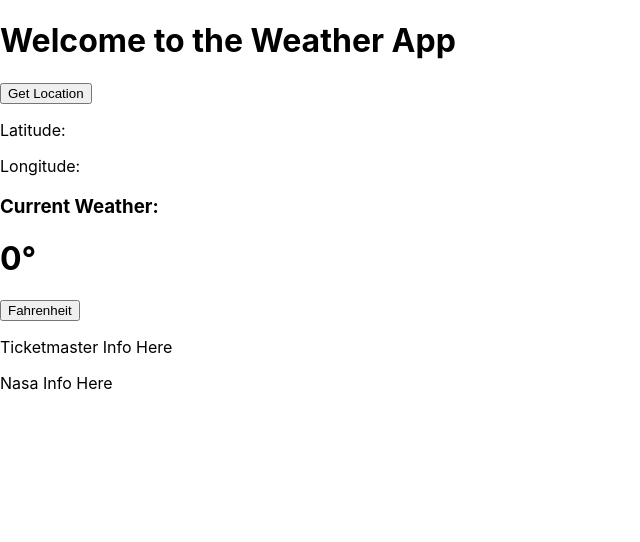
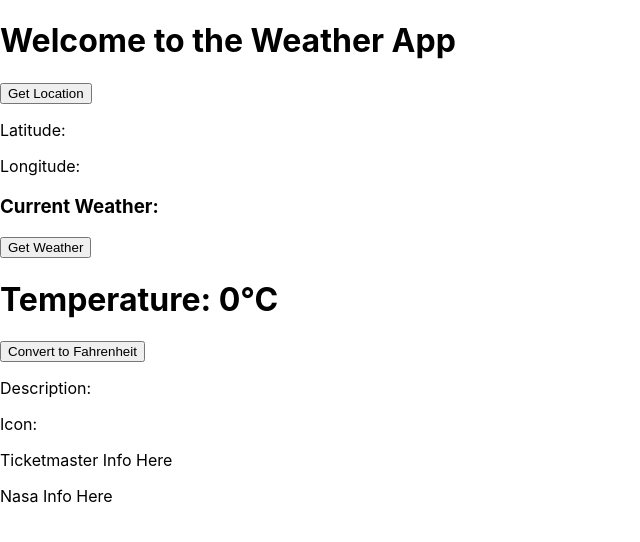
Before and after one commit to Alex-Lee-Myers/Location-Station, a React (Create React App) app: page / in a window 1280 px wide. Shown: the top 542 px of the page, without its empty margins (0-640 px from the left). Built offline with nearby package versions, Linux system fonts and the light colour scheme; no server answers.

Commit message:
fetch working. darn you HTTPS:...everything else was right. Button works too for C/F switching. icon too. yeah.

```diff
--- a/public/index.html
+++ b/public/index.html
@@ -9,7 +9,6 @@
       name="description"
       content="Web site created using create-react-app"
     />
-    <link rel="apple-touch-icon" href="%PUBLIC_URL%/logo192.png" />
     <link rel="manifest" href="%PUBLIC_URL%/manifest.json" />
     <title>72 Hours of Fun</title>
   </head>
--- a/src/components/OpenWeather.js
+++ b/src/components/OpenWeather.js
@@ -1,45 +1,52 @@
-import {useState} from 'react';
-import {Row} from 'reactstrap';
+import { useState } from 'react';
+import { Row } from 'reactstrap';
+import { owAPIKey } from '../environment';
 
-const OpenWeather = (props) => {
-    const apikey = "64bfb013b2e8badaa4709707c0aa580b";
-    console.log("props.latitude:", props.latitude)
-    console.log("props.longitude:", props.longitude)
-    const owAPI = `api.openweathermap.org/data/2.5/weather?lat=${props.latitude}&lon=${props.longitude}&appid=${apikey}`
-    console.log("owAPI:", owAPI)
+const OpenWeather = (props) => {
+    const [currentWeather, setCurrentWeather] = useState({ temp: 0,icon: '',description: ''});
+    const getCurrentWeather = async () => {
+        const apiKey = owAPIKey;
+        const owAPI = `https://api.openweathermap.org/data/2.5/weather?lat=${props.latitude}&lon=${props.longitude}&appid=${apiKey}`
+        await fetch(owAPI)
+            .then((res) => {
+                const response = res.json();
+                return response;
+            })
+            .then((data) => {
+                setCurrentWeather({
+                    temp: data.main.temp - 273.15, //default to Celsius
+                    icon: `http://openweathermap.org/img/wn/${data.weather[0].icon}.png`,
+                    description: data.weather[0].description
+                })
+            })
+            .catch(err => console.log(err));
+    }
 
     const [isFahrenheit, setIsFahrenheit] = useState(false);
     const toggleFahrenheit = () => {
-        setIsFahrenheit(!isFahrenheit);
+        setIsFahrenheit(!isFahrenheit)
+            setCurrentWeather(prevWeather => ({
+                ...prevWeather,
+                temp: !isFahrenheit ? (currentWeather.temp * (9 / 5)) + 32 : (currentWeather.temp - 32) * (5 / 9)
+            }))
     }
-
-    const [currentWeather, setCurrentWeather] = useState({temp: ''});
-    const getCurrentWeather = () => {
-        fetch(owAPI)
-        .then(response => response.json())
-        .then(data => {
-            setCurrentWeather({
-                temp: data.main.temp,
-                icon: data.weather[0].icon,
-                description: data.weather[0].description
-            })
-        })
-    }
-    getCurrentWeather();
 
     // show weather and toggle between fahrenheit and celsius in return
     return (
         <div>
             <Row>
                 <h3>Current Weather:</h3>
-                <h1>{Math.round(currentWeather.temp)}°</h1>
-                <button onClick={toggleFahrenheit}>{isFahrenheit ? "Celsius" : "Fahrenheit"}</button>
+                <button onClick={getCurrentWeather}>Get Weather</button>
+                <h1>Temperature: {Math.round(currentWeather.temp)}°{isFahrenheit ? "F":"C"}</h1>
+                <button onClick={toggleFahrenheit}>Convert to {isFahrenheit ? "Celsius" : "Fahrenheit"}</button>
             </Row>
             <Row>
-                <p>{currentWeather.description}</p>
+                <p>Description: {currentWeather.description}</p>
+                <p>Icon: <img src={currentWeather.icon}></img></p>
+
             </Row>
         </div>
     )
 }
 
-export default OpenWeather;
+export default OpenWeather;
```
Also changed, not shown: 1 other file (tests, documents, lock files or other folders).
